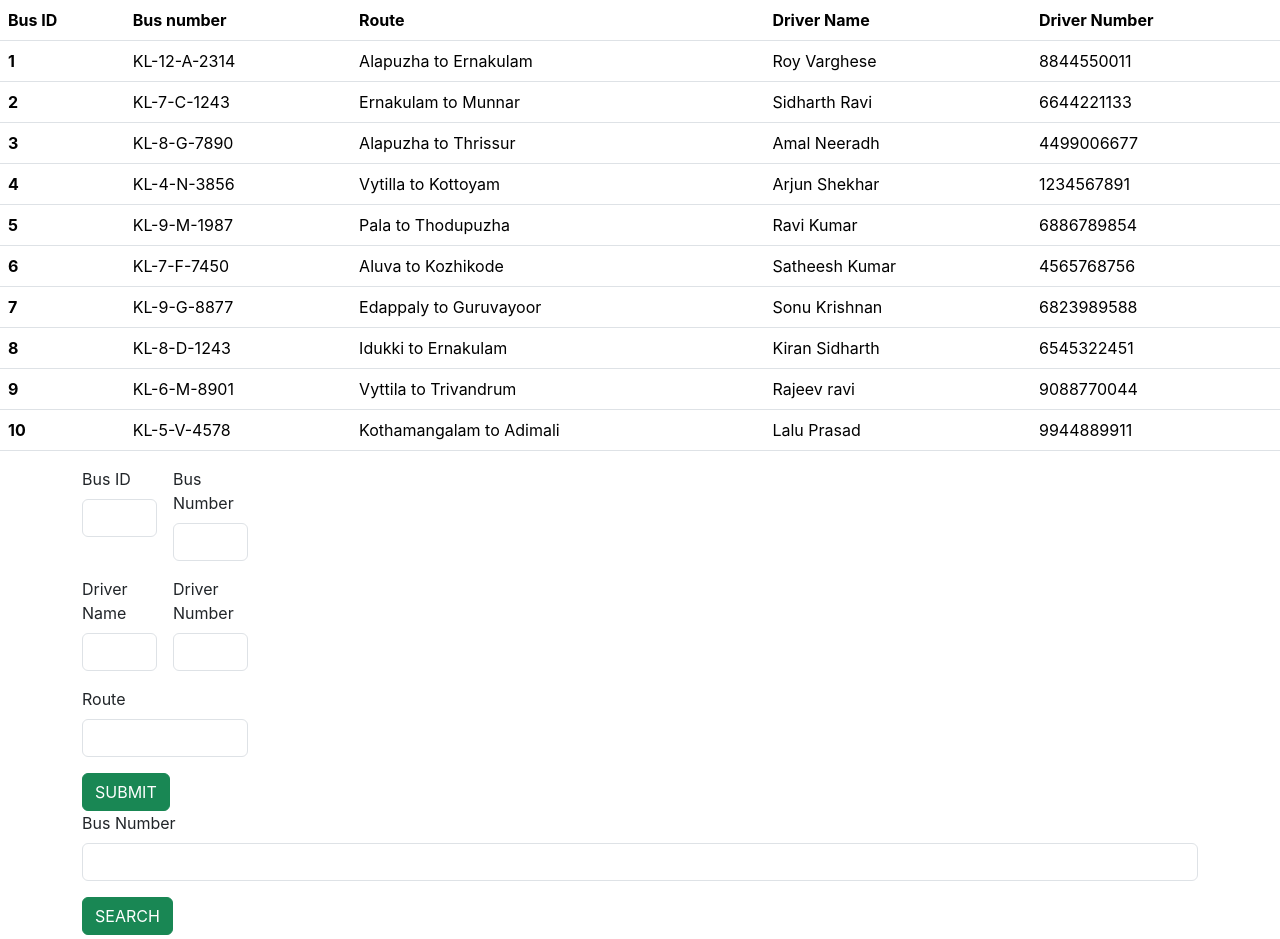
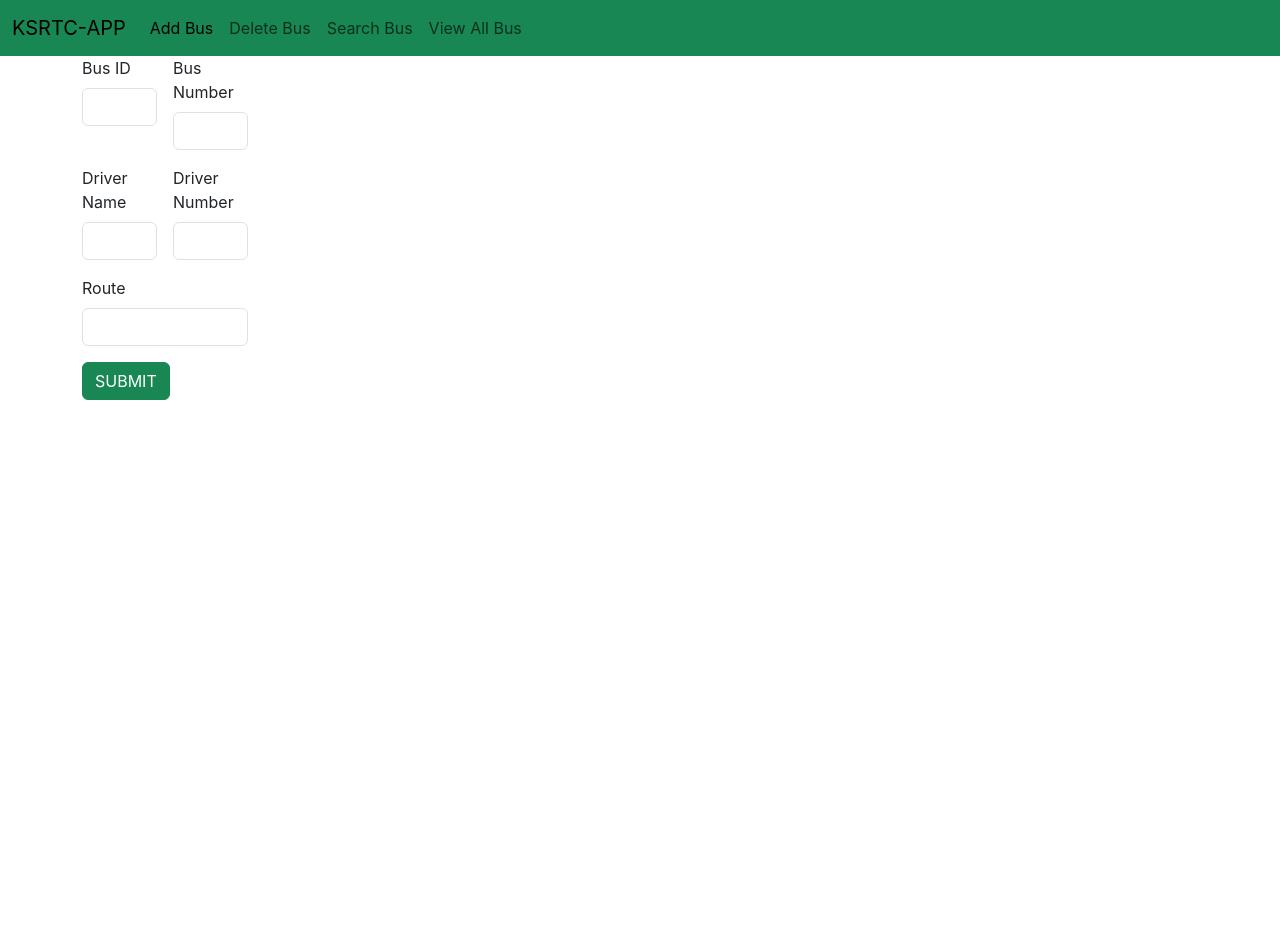
Before and after one commit to Linotom/KSRTC-App-Frontend, a React (Create React App) app: page / in a window 1280 px wide. Shown: the top 939 px of the page. After the commit the page ends 800 px from the top, so only its background shows below. Built offline with nearby package versions, Linux system fonts and the light colour scheme.

Commit message:
Project Completed

```diff
--- a/package.json
+++ b/package.json
@@ -8,6 +8,7 @@
     "@testing-library/user-event": "^13.5.0",
     "react": "^18.3.1",
     "react-dom": "^18.3.1",
+    "react-router-dom": "^6.24.0",
     "react-scripts": "5.0.1",
     "web-vitals": "^2.1.4"
   },
--- a/src/App.js
+++ b/src/App.js
@@ -4,15 +4,19 @@
 import AddBus from './components/AddBus';
 import SearchBus from './components/SearchBus';
 import DeleteBus from './components/DeleteBus';
+import Header from './components/Header';
+import { BrowserRouter, Route, Routes } from 'react-router-dom';
 
 function App() {
   return (
-    <div>
-      <ViewAllBus/>
-      <AddBus/>
-      <SearchBus/>
-      <DeleteBus/>
-    </div>
+    <BrowserRouter>
+    <Routes>
+      <Route path="/" element={<AddBus/>}/>
+      <Route path="/delete" element={<DeleteBus/>}/>
+      <Route path="/search" element={<SearchBus/>}/>
+      <Route path="/viewall" element={<ViewAllBus/>}/>
+      </Routes>
+      </BrowserRouter>
   );
 }
 
--- a/src/components/AddBus.jsx
+++ b/src/components/AddBus.jsx
@@ -1,8 +1,10 @@
 import React from 'react'
+import Header from './Header'
 
 const AddBus = () => {
   return (
     <div>
+        <Header/>
         <div className="container">
             <div className="row">
                 <div className="col col-12 col-sm-12 col-md-12 col-lg-12 col-xl-2 col-xxl-12">
--- a/src/components/DeleteBus.jsx
+++ b/src/components/DeleteBus.jsx
@@ -1,8 +1,10 @@
 import React from 'react'
+import Header from './Header'
 
 const DeleteBus = () => {
   return (
     <div>
+        <Header/>
         <div className="container">
             <div className="row">
                 <div className="col col-12 col-sm-12 col-lg-12 col-xl-12 col-xxl-12">
--- /dev/null
+++ b/src/components/Header.jsx
@@ -0,0 +1,34 @@
+import React from 'react'
+
+const Header = () => {
+  return (
+    <div>
+        <nav class="navbar navbar-expand-lg bg-success">
+  <div class="container-fluid">
+    <a class="navbar-brand" href="#">KSRTC-APP</a>
+    <button class="navbar-toggler" type="button" data-bs-toggle="collapse" data-bs-target="#navbarNav" aria-controls="navbarNav" aria-expanded="false" aria-label="Toggle navigation">
+      <span class="navbar-toggler-icon"></span>
+    </button>
+    <div class="collapse navbar-collapse" id="navbarNav">
+      <ul class="navbar-nav">
+        <li class="nav-item">
+          <a class="nav-link active" aria-current="page" href="/">Add Bus</a>
+        </li>
+        <li class="nav-item">
+          <a class="nav-link" href="/delete">Delete Bus</a>
+        </li>
+        <li class="nav-item">
+          <a class="nav-link" href="/search">Search Bus</a>
+        </li>
+        <li class="nav-item">
+          <a class="nav-link" href="/viewall">View All Bus</a>
+        </li>
+      </ul>
+    </div>
+  </div>
+</nav>
+    </div>
+  )
+}
+
+export default Header
--- a/src/components/SearchBus.jsx
+++ b/src/components/SearchBus.jsx
@@ -1,8 +1,10 @@
 import React from 'react'
+import Header from './Header'
 
 const SearchBus = () => {
   return (
     <div>
+        <Header/>
         <div className="container">
             <div className="row">
                 <div className="col col-12 col-sm-12 col-md-12 col-lg-12 col-xl-12 col-xxl-12">
--- a/src/components/ViewAllBus.jsx
+++ b/src/components/ViewAllBus.jsx
@@ -1,8 +1,10 @@
 import React from 'react'
+import Header from './Header'
 
 const ViewAllBus = () => {
   return (
     <div>
+        <Header/>
         <table class="table">
   <thead>
     <tr>
```
Also changed, not shown: 1 other file (tests, documents, lock files or other folders).
